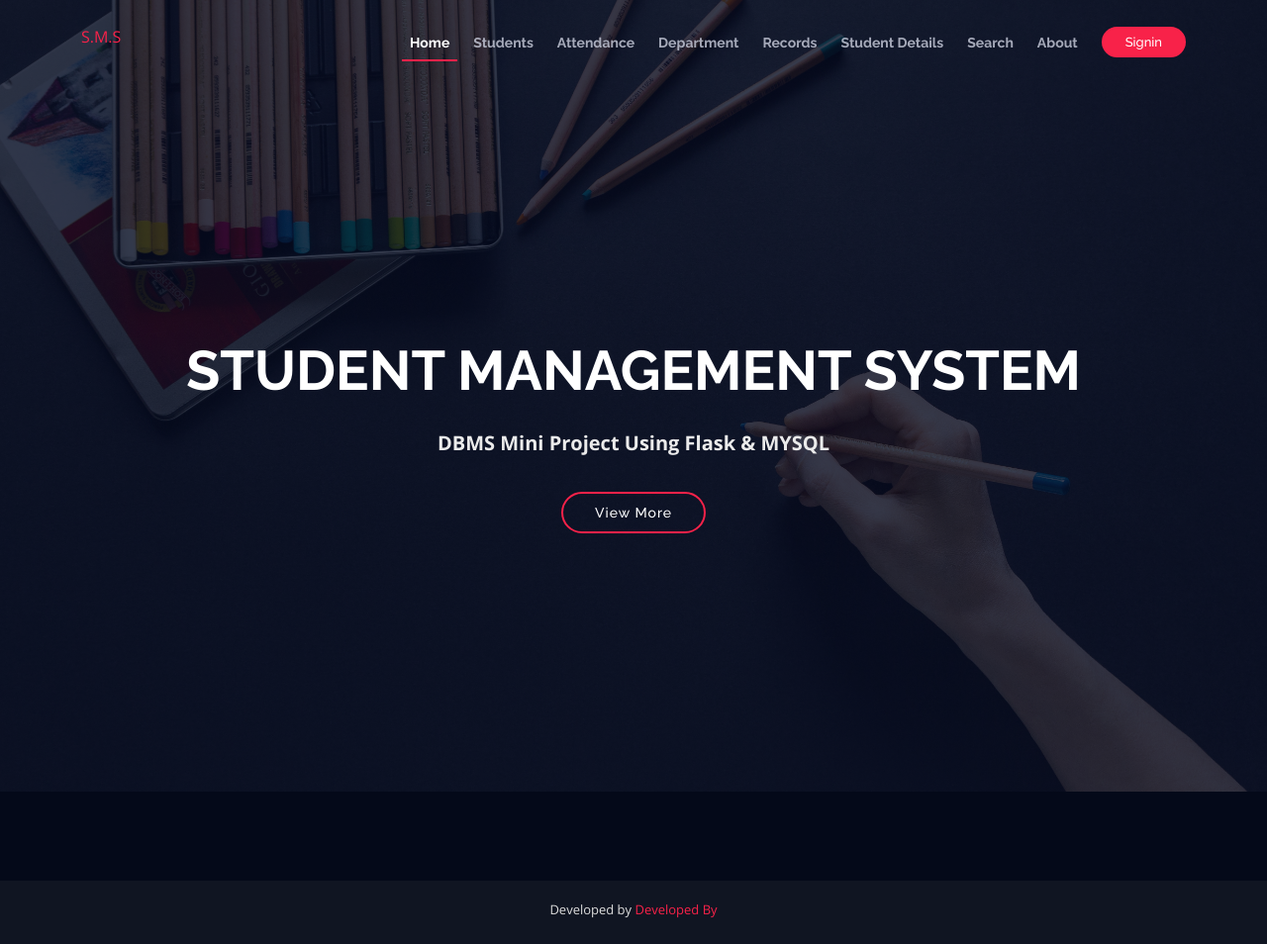
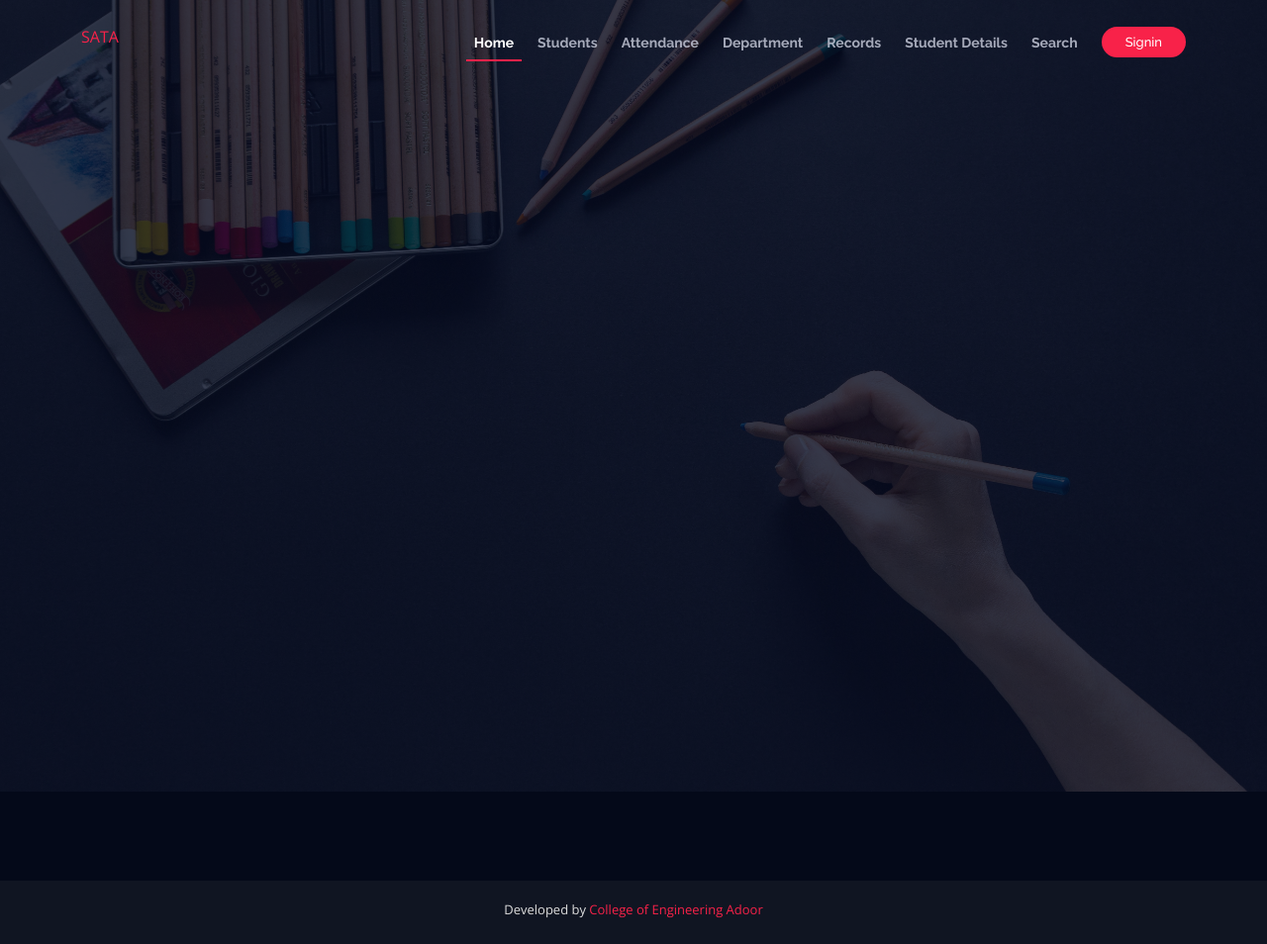
Before and after one commit to sujith-kumara/SATA, a Flask app: page / in a window 1280 px wide. Shown: the whole page at 99% size. Run offline with Flask 2, Linux system fonts and the light colour scheme; some libraries are stand-ins or nearby versions.

Commit message:
Revert "reset to original"
This reverts commit 0c5330e8fc763bdadcdcf92dfa0a84627ce89115.

```diff
--- a/main.py
+++ b/main.py
@@ -9,7 +9,7 @@ import json
 # MY db connection
 local_server= True
 app = Flask(__name__)
-app.secret_key='kusumachandashwini'
+app.secret_key='SujithKumarA'
 
 
 # this is for getting unique user access
@@ -23,7 +23,7 @@ def load_user(user_id):
 
 
 # app.config['SQLALCHEMY_DATABASE_URL']='mysql://username:password@localhost/databas_table_name'
-app.config['SQLALCHEMY_DATABASE_URI']='mysql://root:@localhost/students'
+app.config['SQLALCHEMY_DATABASE_URI']='mysql://root:@localhost/studentdbms'
 db=SQLAlchemy(app)
 
 # here we will create db models that is tables
@@ -83,7 +83,6 @@ def studentdetails():
 def triggers():
     query=db.engine.execute(f"SELECT * FROM `trig`")
     return render_template('triggers.html',query=query)
-
 @app.route('/department',methods=['POST','GET'])
 def department():
     if request.method=="POST":
--- a/static/assets/css/style.css
+++ b/static/assets/css/style.css
@@ -1,5 +1,5 @@
 body {
-    background: #fff;
+    background:  #fff;
     color: #2f3138;
     font-family: "Open Sans", sans-serif;
 }
--- a/templates/base.html
+++ b/templates/base.html
@@ -35,7 +35,7 @@
 
       <div id="logo" class="pull-left">
 
-        <a href="/" class="scrollto">S.M.S</a>
+        <a href="/" class="scrollto">SATA</a>
       </div>
 
       <nav id="nav-menu-container">
@@ -51,7 +51,8 @@
  <li><a href="/search">Search</a></li>
 
 
-          <li><a href="/about">About</a></li>
+
+
 
 
 
@@ -69,12 +70,12 @@
 
   <!-- ======= Intro Section ======= -->
  <section id="intro">
-    <div class="intro-container" data-aos="zoom-in" data-aos-delay="100">
-      <h1 class="mb-4 pb-0">STUDENT MANAGEMENT SYSTEM </span> </h1>
-      <p class="mb-4 pb-0">DBMS Mini Project Using Flask & MYSQL</p>
+    <!-- <div class="intro-container" data-aos="zoom-in" data-aos-delay="100">
+      <h1 class="mb-4 pb-0">SATA </span> </h1>
+      <p class="mb-4 pb-0">Student Activity Tracking and Administration</p>
 
       <a href="" class="about-btn scrollto">View More</a>
-    </div>
+    </div> -->
   </section><!-- End Intro Section -->
   <main id="main">
 
--- a/templates/index.html
+++ b/templates/index.html
@@ -18,7 +18,7 @@ menu-active
 
       <div class="credits">
       <br>
-        Developed by <a href="/">Developed By</a>
+        Developed by <a href="/">College of Engineering Adoor</a>
       </div>
     </div>
   </footer><!-- End  Footer -->
```
